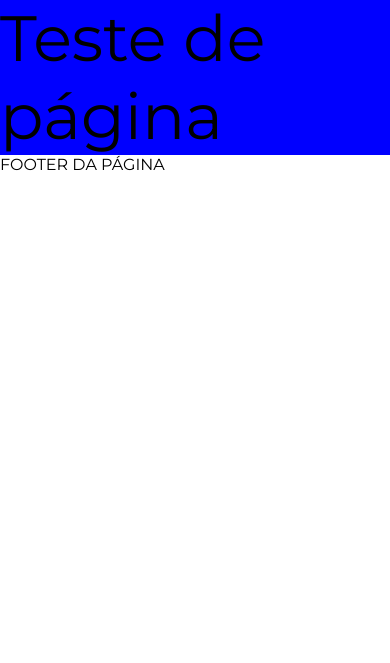
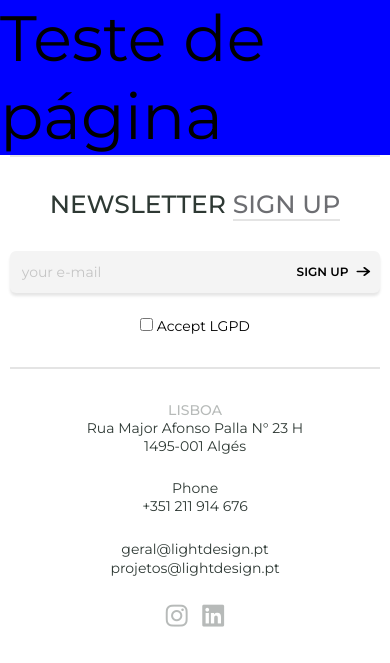
Before and after one commit to RafaelMoid/GitFlow, a WordPress theme: template home.php in a window 390 px wide. Shown: the part 196-859 px from the top of the page. Before the commit the page ends 367 px from the top, so only its background shows below. Run offline with PHP 8.4 and a stand-in for WordPress, Linux system fonts and the light colour scheme; the site name, menu and one post (Sample post) are stand-ins, and other content is empty; grey boxes are pictures that could not be loaded.

Commit message:
footer desktop/mobile

```diff
--- a/assets/css/style.css
+++ b/assets/css/style.css
@@ -225,6 +225,152 @@ header .brochure-newsletter span {
   box-shadow: 0px 0px 10px rgba(0, 0, 0, 0.2);
 }
 
+footer {
+  display: flex;
+  flex-direction: column;
+  justify-content: center;
+  align-items: center;
+}
+footer .newsletter, footer .contacts {
+  width: 100%;
+  padding: 32px;
+  border-top: 2px solid #e4e4e4;
+}
+footer .newsletter {
+  display: flex;
+  flex-direction: row;
+  justify-content: center;
+  align-items: center;
+  gap: 32px;
+}
+footer .newsletter h3 {
+  font-size: 25px;
+  font-weight: 500;
+  color: #2E3934;
+  text-transform: uppercase;
+}
+footer .newsletter h3 span {
+  color: #6D6E72;
+  border-bottom: 2px solid #e4e4e4;
+}
+footer .newsletter form {
+  display: flex;
+  flex-direction: row;
+  justify-content: center;
+  align-items: center;
+  gap: 24px;
+  width: 60%;
+}
+footer .newsletter form .input-wrapper {
+  background-color: #F4F4F4;
+  padding: 12px;
+  width: 70%;
+  display: grid;
+  grid-template-columns: 3fr 0.9fr;
+  border-radius: 6px;
+  box-shadow: 0px 3px 3px rgba(0, 0, 0, 0.1);
+}
+footer .newsletter form .input-wrapper input, footer .newsletter form .input-wrapper button {
+  border: none;
+  background: none;
+  outline: none;
+}
+footer .newsletter form .input-wrapper input::placeholder {
+  color: #c5c5c5;
+}
+footer .newsletter form .input-wrapper input, footer .newsletter form .input-wrapper input::placeholder {
+  font-size: 14px;
+}
+footer .newsletter form .input-wrapper button {
+  text-align: right;
+  text-transform: uppercase;
+  font-size: 12px;
+  font-weight: 600;
+  cursor: pointer;
+}
+footer .newsletter form .input-wrapper button i {
+  margin-left: 6px;
+  transform: scale(1.3, 1);
+}
+footer .newsletter form label {
+  width: max-content;
+  cursor: pointer;
+  font-size: 14px;
+}
+footer .contacts {
+  display: flex;
+  flex-direction: row;
+  justify-content: space-between;
+  align-items: center;
+}
+footer .contacts a {
+  color: #2E3934;
+  text-decoration: none;
+  font-size: 14px;
+}
+footer .contacts a span {
+  opacity: 0.34;
+  text-transform: uppercase;
+  font-weight: 500;
+}
+footer .contacts a address {
+  font-style: normal;
+  text-transform: capitalize;
+}
+footer .contacts .phone span {
+  opacity: 1;
+  text-transform: capitalize;
+  font-weight: 400;
+}
+footer .contacts .social a {
+  font-size: 25px;
+  opacity: 0.34;
+  transition: all ease-in-out 0.4s;
+}
+footer .contacts .social a:hover {
+  opacity: 1;
+}
+footer .contacts .social a:first-child {
+  margin-right: 8px;
+}
+@media screen and (max-width: 980px) {
+  footer .newsletter {
+    flex-direction: column;
+  }
+  footer .newsletter form, footer .newsletter h3 {
+    width: 100%;
+    max-width: 500px;
+  }
+  footer .newsletter h3 {
+    text-align: center;
+  }
+  footer .contacts {
+    flex-direction: column;
+    gap: 24px;
+  }
+  footer .contacts a {
+    text-align: center;
+  }
+  footer .contacts div {
+    text-align: center;
+  }
+}
+@media screen and (max-width: 600px) {
+  footer .newsletter {
+    padding: 32px 0px;
+  }
+  footer .newsletter form {
+    flex-direction: column;
+  }
+  footer .newsletter form .input-wrapper {
+    width: 100%;
+    grid-template-columns: 5fr 2fr;
+  }
+  footer .contacts {
+    padding: 32px 0px;
+  }
+}
+
 * {
   margin: 0;
   padding: 0;
@@ -255,21 +401,4 @@ p {
   background-color: blue;
 }
 
-button {
-  color: #FFF;
-  background-color: #000;
-  padding: 8px;
-  text-transform: uppercase;
-  transition: all ease-in-out 0.4s;
-  border-radius: 6px;
-  border: 2px solid #000;
-  cursor: pointer;
-  font-weight: bold;
-  font-size: 14px;
-}
-button:hover {
-  color: #000;
-  background-color: #FFF;
-}
-
 /*# sourceMappingURL=style.css.map */
--- a/assets/sass/main.scss
+++ b/assets/sass/main.scss
@@ -1,7 +1,4 @@
 @import 'designSystem';
 @import 'header';
+@import 'footer';
 @import 'home';
-
-button {
-    @include button($white, $black);
-}
--- a/footer.php
+++ b/footer.php
@@ -1,9 +1,48 @@
+<footer class="container">
+    <div class="newsletter">
+        <h3>newsletter <span>sign up</span></h3>
+        <form>
+            <div class="input-wrapper">
+                <input type="email" placeholder="your e-mail">
+                <button>sign up <i class="fa-solid fa-arrow-right"></i></button>
+            </div>
+            <label>
+                <input type="checkbox" name="lgpd" id="inLgpd">
+                <span>Accept LGPD</span>
+            </label>
+        </form>
+    </div>
+    <div class="contacts">
+        <a href="" target="_blank">
+            <span>lisboa</span>
+            <address>rua major afonso palla n&deg 23 H<br>1495-001 algés</address>
+        </a>
+        <a class="phone" href="">
+            <span>phone</span><br>
+            <span>+351 211 914 676</span>
+        </a>
+        <div>
+            <a href="mailto:geral@lightdesign.pt">
+                geral@lightdesign.pt
+            </a>
+            <br>
+            <a href="mailto:projetos@lightdesign.pt">
+                projetos@lightdesign.pt
+            </a>
+        </div>
+        <div class="social">
+            <a href="https://instagram.com" target="_blank">
+                <i class="fa-brands fa-instagram"></i>
+            </a>
+            <a href="https://linkedin.com" target="_blank">
+                <i class="fa-brands fa-linkedin"></i>
+            </a>
+        </div>
+    </div>
+</footer>
 
-    <footer>
-        FOOTER DA PÁGINA
-    </footer>
+<script src="<?php echo get_stylesheet_directory_uri(); ?>/assets/js/header.js"></script>
+<?php wp_footer(); ?>
+</body>
 
-    <script src="<?php echo get_stylesheet_directory_uri(); ?>/assets/js/header.js"></script>
-    <?php wp_footer(); ?>
-</body>
 </html>
```
Also changed, not shown: assets/sass/_footer.scss (added, +166 -0 lines), 1 other file.
